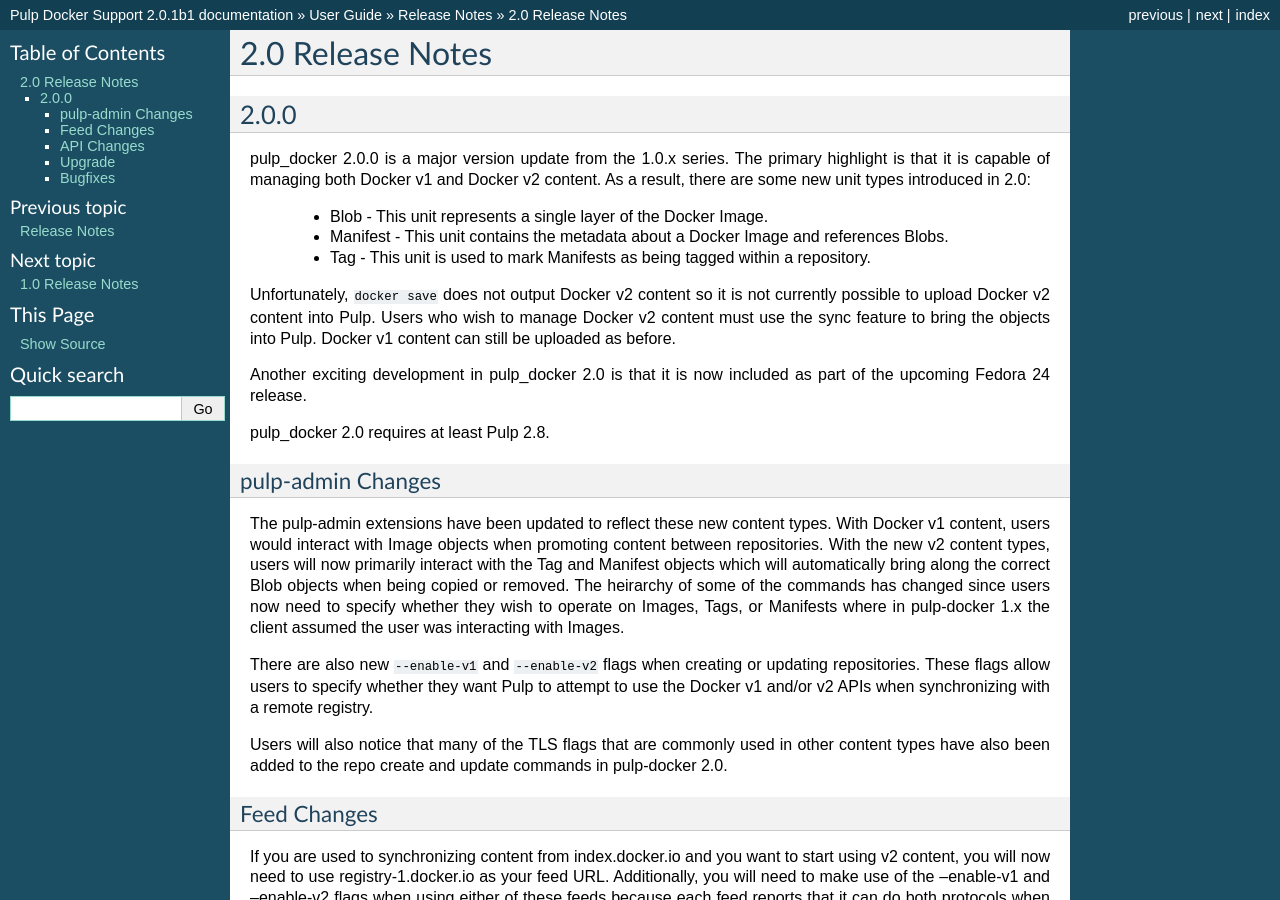
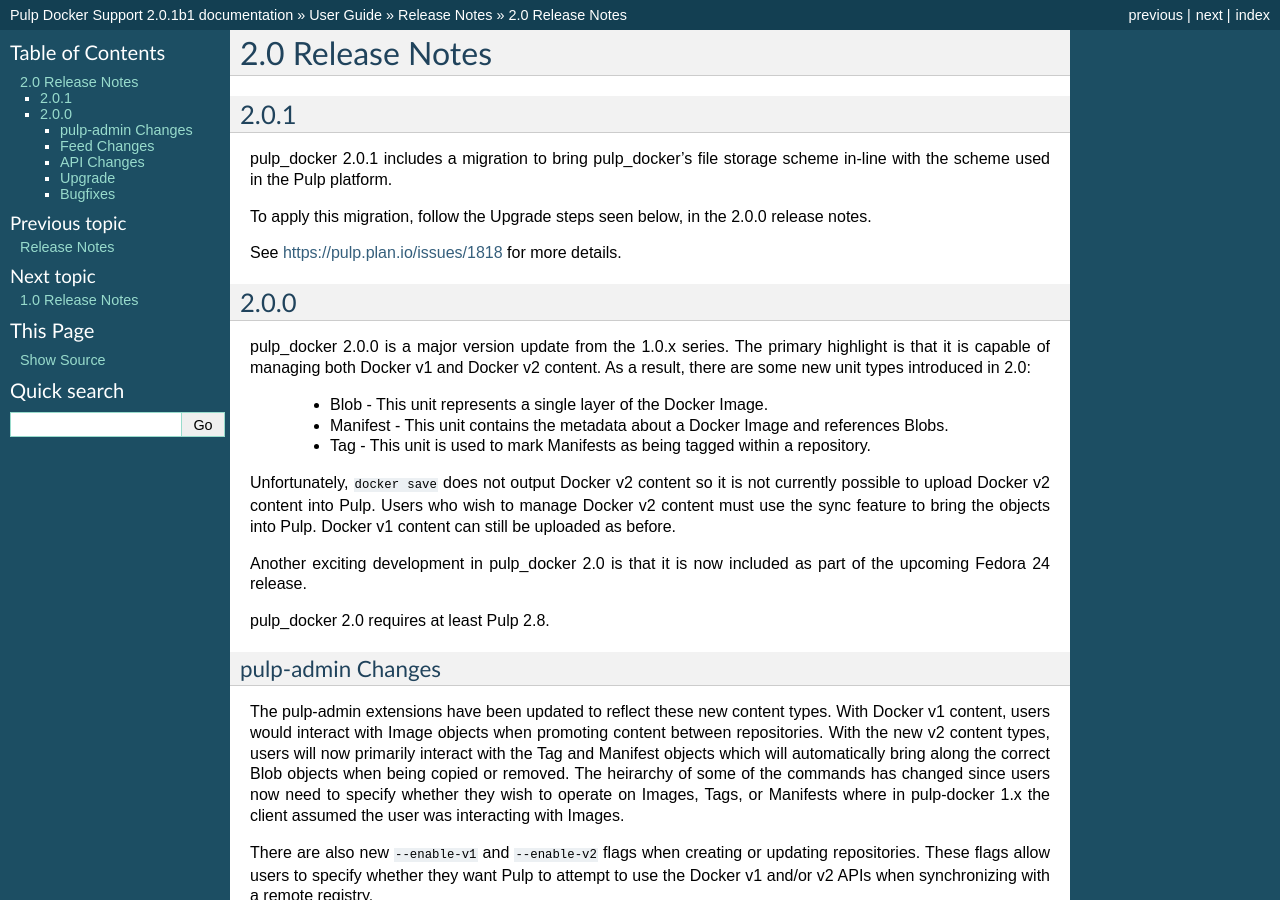
Before and after one commit to pulp/pulp_docker, a Sphinx documentation site: the page built from docs/user-guide/release-notes/2.0.x.rst, in a window 1280 px wide and 900 px high. Built offline with Sphinx 7.4.7, drawn with Linux system fonts in a browser that asks for light colours.

Commit message:
2.0.1 release notes entry

```diff
--- a/docs/user-guide/release-notes/2.0.x.rst
+++ b/docs/user-guide/release-notes/2.0.x.rst
@@ -1,5 +1,16 @@
 2.0 Release Notes
 =================
+
+2.0.1
+-----
+
+pulp_docker 2.0.1 includes a migration to bring pulp_docker's file storage scheme in-line
+with the scheme used in the Pulp platform.
+
+To apply this migration, follow the Upgrade steps seen below, in the 2.0.0 release notes.
+
+See https://pulp.plan.io/issues/1818 for more details.
+
 
 2.0.0
 -----
```
